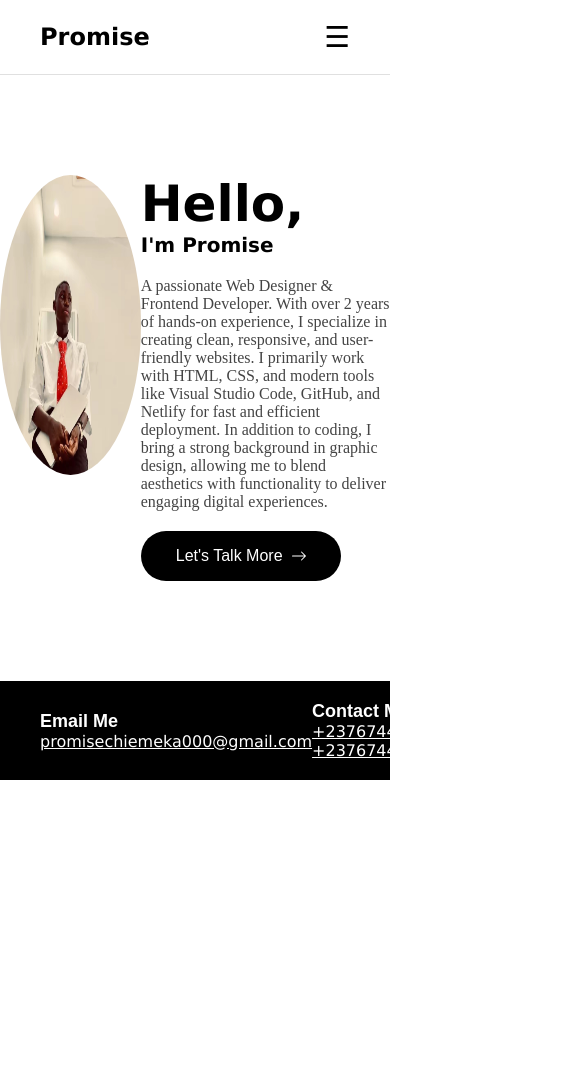
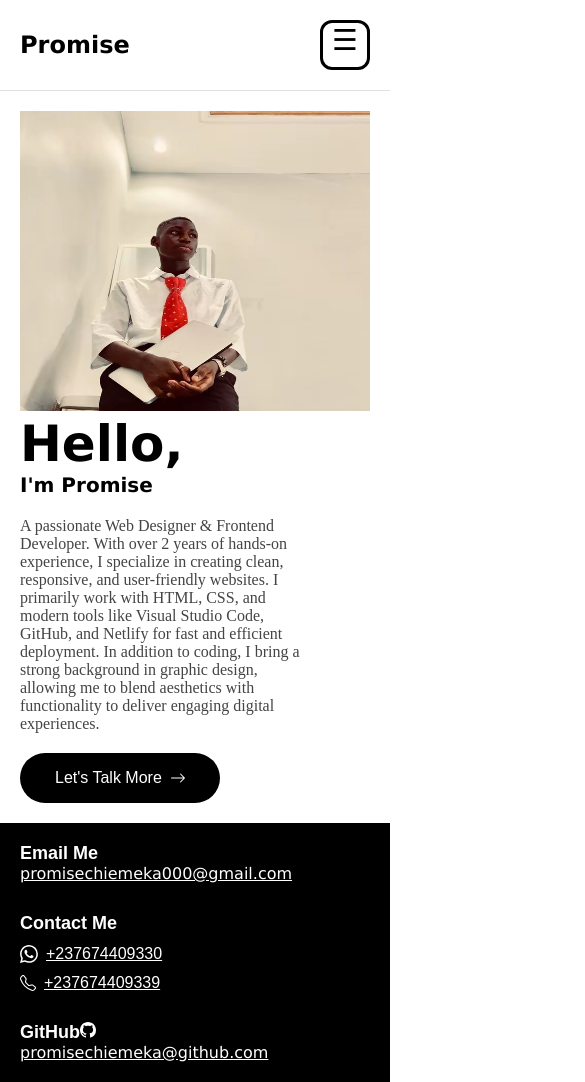
Before and after one commit to PromiseChiemeka/Promise--, a plain HTML site: page index.html in a window 390 px wide. Shown: the top 1082 px of the page, 585 px wide, since content can reach past the window. Before the commit the page ends 844 px from the top, so only its background shows below. Drawn offline with Linux system fonts and the light colour scheme.

Commit message:
modified

```diff
--- a/index.html
+++ b/index.html
@@ -46,16 +46,28 @@
     <h3>Email Me</h3>
    <a href="mailto:promisechiemeka000@gmail.com">promisechiemeka000@gmail.com</a>
   </div>
-  <div class="footer-contact">
+  <div class="footer-contact" style="display: flex; flex-direction: column; gap: 10px; font-family: 'Montserrat', sans-serif; font-size: 16px;">
     <h3>Contact Me</h3>
-    <a href="https://wa.me/237674409330" target="_blank">
-             +237674409330
-      </a>
-      <a href="tel:+237674409330"> +237674409339
-      </a>
+  <!-- WhatsApp Link -->
+  <a href="https://wa.me/237674409330" target="_blank" style="color: #ffffff; display: flex; align-items: center; gap: 8px; text-decoration: underline;">
+    <svg xmlns="http://www.w3.org/2000/svg" width="18" height="20" fill="currentColor" class="bi bi-whatsapp" viewBox="0 0 16 16">
+      <path d="M13.601 2.326A7.85 7.85 0 0 0 7.994 0C3.627 0 .068 3.558.064 7.926c0 1.399.366 2.76 1.057 3.965L0 16l4.204-1.102a7.9 7.9 0 0 0 3.79.965h.004c4.368 0 7.926-3.558 7.93-7.93A7.9 7.9 0 0 0 13.6 2.326zM7.994 14.521a6.6 6.6 0 0 1-3.356-.92l-.24-.144-2.494.654.666-2.433-.156-.251a6.56 6.56 0 0 1-1.007-3.505c0-3.626 2.957-6.584 6.591-6.584a6.56 6.56 0 0 1 4.66 1.931 6.56 6.56 0 0 1 1.928 4.66c-.004 3.639-2.961 6.592-6.592 6.592m3.615-4.934c-.197-.099-1.17-.578-1.353-.646-.182-.065-.315-.099-.445.099-.133.197-.513.646-.627.775-.114.133-.232.148-.43.05-.197-.1-.836-.308-1.592-.985-.59-.525-.985-1.175-1.103-1.372-.114-.198-.011-.304.088-.403.087-.088.197-.232.296-.346.1-.114.133-.198.198-.33.065-.134.034-.248-.015-.347-.05-.099-.445-1.076-.612-1.47-.16-.389-.323-.335-.445-.34-.114-.007-.247-.007-.38-.007a.73.73 0 0 0-.529.247c-.182.198-.691.677-.691 1.654s.71 1.916.81 2.049c.098.133 1.394 2.132 3.383 2.992.47.205.84.326 1.129.418.475.152.904.129 1.246.08.38-.058 1.171-.48 1.338-.943.164-.464.164-.86.114-.943-.049-.084-.182-.133-.38-.232"/>
+    </svg>
+    +237674409330
+  </a>
+  <!-- Phone Link -->
+  <a href="tel:+237674409339" style="color: #ffffff; display: flex; align-items: center; gap: 8px; text-decoration: underline;">
+    <svg xmlns="http://www.w3.org/2000/svg" width="16" height="16" fill="currentColor" class="bi bi-telephone" viewBox="0 0 16 16">
+      <path d="M3.654 1.328a.678.678 0 0 0-1.015-.063L1.605 2.3c-.483.484-.661 1.169-.45 1.77a17.6 17.6 0 0 0 4.168 6.608 17.6 17.6 0 0 0 6.608 4.168c.601.211 1.286.033 1.77-.45l1.034-1.034a.678.678 0 0 0-.063-1.015l-2.307-1.794a.68.68 0 0 0-.58-.122l-2.19.547a1.75 1.75 0 0 1-1.657-.459L5.482 8.062a1.75 1.75 0 0 1-.46-1.657l.548-2.19a.68.68 0 0 0-.122-.58zM1.884.511a1.745 1.745 0 0 1 2.612.163L6.29 2.98c.329.423.445.974.315 1.494l-.547 2.19a.68.68 0 0 0 .178.643l2.457 2.457a.68.68 0 0 0 .644.178l2.189-.547a1.75 1.75 0 0 1 1.494.315l2.306 1.794c.829.645.905 1.87.163 2.611l-1.034 1.034c-.74.74-1.846 1.065-2.877.702a18.6 18.6 0 0 1-7.01-4.42 18.6 18.6 0 0 1-4.42-7.009c-.362-1.03-.037-2.137.703-2.877z"/>
+    </svg>
+    +237674409339
+  </a>
   </div>
   <div class="footer-links">
-    <h3>GitHub</h3>
+    <h3>GitHub<svg xmlns="http://www.w3.org/2000/svg" width="16" height="16" fill="currentColor" class="bi bi-github" viewBox="0 0 16 16">
+        <path d="M8 0C3.58 0 0 3.58 0 8c0 3.54 2.29 6.53 5.47 7.59.4.07.55-.17.55-.38 0-.19-.01-.82-.01-1.49-2.01.37-2.53-.49-2.69-.94-.09-.23-.48-.94-.82-1.13-.28-.15-.68-.52-.01-.53.63-.01 1.08.58 1.23.82.72 1.21 1.87.87 2.33.66.07-.52.28-.87.51-1.07-1.78-.2-3.64-.89-3.64-3.95 0-.87.31-1.59.82-2.15-.08-.2-.36-1.02.08-2.12 0 0 .67-.21 2.2.82.64-.18 1.32-.27 2-.27s1.36.09 2 .27c1.53-1.04 2.2-.82 2.2-.82.44 1.1.16 1.92.08 2.12.51.56.82 1.27.82 2.15 0 3.07-1.87 3.75-3.65 3.95.29.25.54.73.54 1.48 0 1.07-.01 1.93-.01 2.2 0 .21.15.46.55.38A8.01 8.01 0 0 0 16 8c0-4.42-3.58-8-8-8"/>
+        </svg>
+</h3>
     <a href="https://github.com/PromiseChiemeka">promisechiemeka@github.com</a>
   </div>
  </div>
--- a/style.css
+++ b/style.css
@@ -116,7 +116,7 @@ a {
 }
 
 .arrow-button:hover {
-  background-color: #333;
+  /* background-color: #333; */
   color: blue;
 }
 
@@ -143,6 +143,7 @@ a {
     display: block;
     color: white;
     text-decoration: underline;
+    gap: 20px;
 }
 .footer-links a {
     color: white;
@@ -150,6 +151,9 @@ a {
 }
 /* Responsive styles */
 @media (max-width: 768px) {
+    .navbar {
+        padding: 20px;
+    }
   .nav-links {
     display: none;
     position: absolute;
@@ -168,5 +172,38 @@ a {
 
   .hamburger {
     display: block;
+    border: 3px solid black;
+    border-radius: 12px;
+    width: 50px;
+    height: 50px;
+    padding-left: 9px;
   }
+  .hero {
+    flex-direction: column;
+    display: block;
+    justify-content: center;
+    width: 100%;
+    padding: 20px;
+  }
+  .hero-content {
+    width: 280px;
+    /* text-align: center; */
+  }
+  .hero-content h1,
+  .hero-content h2 {
+    text-align: justify;
+  }
+  .hero-img img {
+    width: 100%;
+    border-radius: 0%;
+  }
+  .footer {
+    display: grid;
+    padding: 20px;
+    gap: 30px;
+  }
+  .footer-contact {
+    gap: 30px;
+  }
+
 }
```
